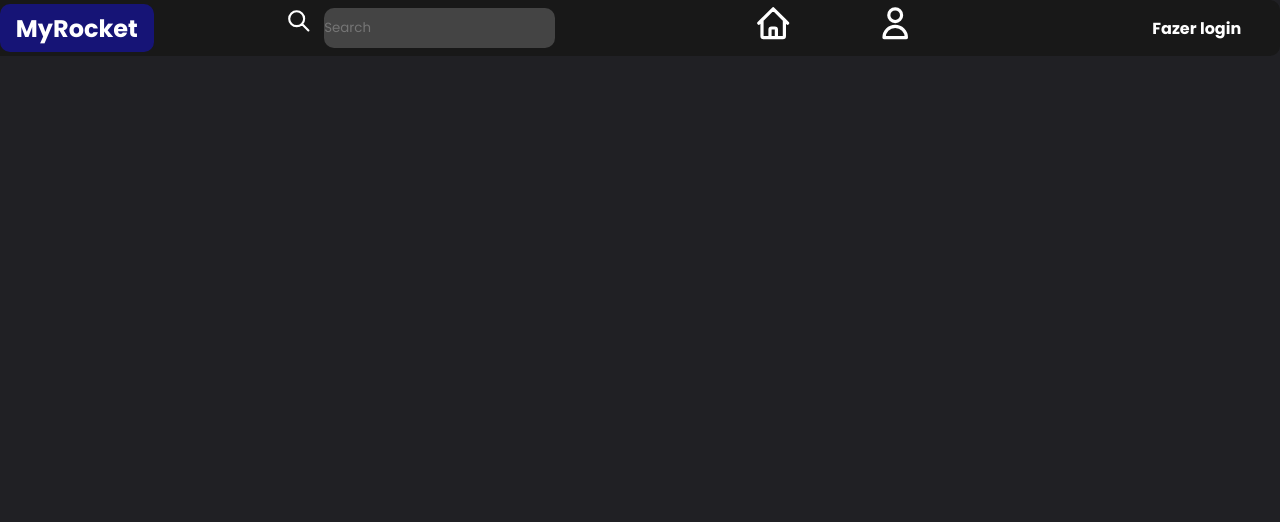
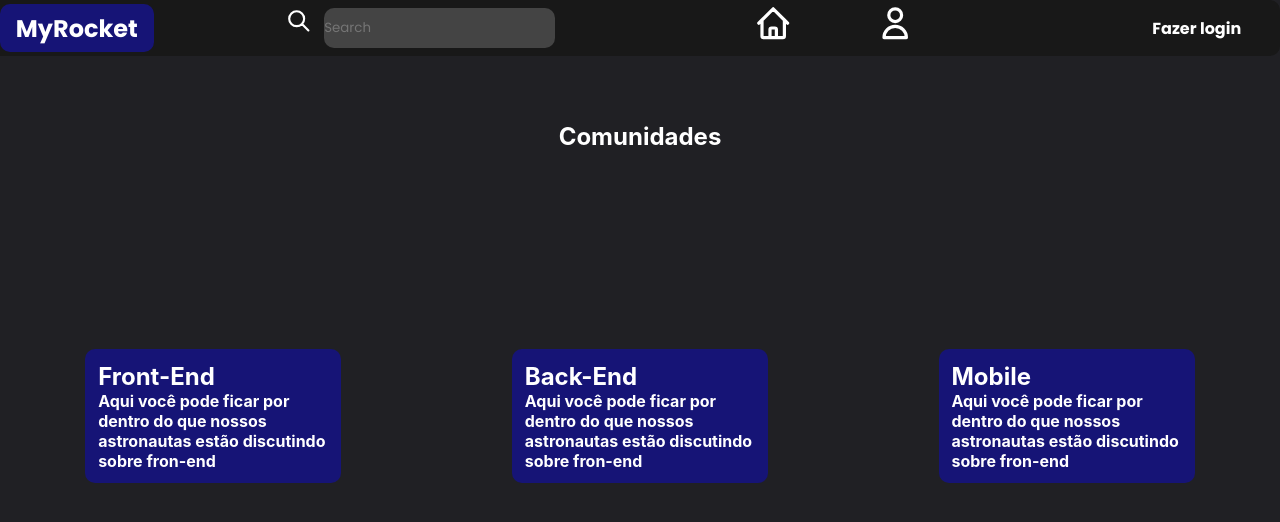
Before and after one commit to davi-souza2001/MyRocketdev, a Next.js app: page / in a window 1280 px wide. Shown: the top 522 px of the page. Built offline with nearby package versions, Linux system fonts and the light colour scheme; no server answers; the database is empty.

Commit message:
starting main page

```diff
--- a/src/pages/index.tsx
+++ b/src/pages/index.tsx
@@ -1,5 +1,6 @@
 import Topbar from "../components/Topbar";
-import MainContent from "../components/ContentProfiles";
+
+import styles from "../styles/Main.module.css";
 
 interface MainProps {
 
@@ -9,6 +10,23 @@ export default function Main(props: MainProps){
     return (
         <div>
             <Topbar/>
+            <div className={styles.contentCommunity}>
+                <h2>Comunidades</h2>
+            </div>
+            <div className={styles.contentCommunityOptions}>
+                <div className={styles.contentOption}>
+                    <h2>Front-End</h2>
+                    <h4>Aqui você pode ficar por dentro do que nossos astronautas estão discutindo sobre fron-end</h4>
+                </div>
+                <div className={styles.contentOption}>
+                    <h2>Back-End</h2>
+                    <h4>Aqui você pode ficar por dentro do que nossos astronautas estão discutindo sobre fron-end</h4>
+                </div>
+                <div className={styles.contentOption}>
+                    <h2>Mobile</h2>
+                    <h4>Aqui você pode ficar por dentro do que nossos astronautas estão discutindo sobre fron-end</h4>
+                </div>
+            </div>
         </div>
     )
 }
--- /dev/null
+++ b/src/styles/Main.module.css
@@ -0,0 +1,29 @@
+.contentCommunity{
+    height: 20vh;
+    display: flex;
+    align-items: center;
+    justify-content: center;
+    color: #fff;
+}
+
+.contentCommunityOptions{
+    height: 50vh;
+    width: 100vw;
+    display: flex;
+    align-items: center;
+    justify-content: space-around;
+}
+
+.contentOption{
+    width: 20vw;
+    color: #fff;
+    padding: 1vw;
+    border-radius: 10px;
+    background-color: #161476;
+    cursor: pointer;
+    transition: 0.2s;
+}
+
+.contentOption:hover{
+    background-color: #09083b;
+}
```
